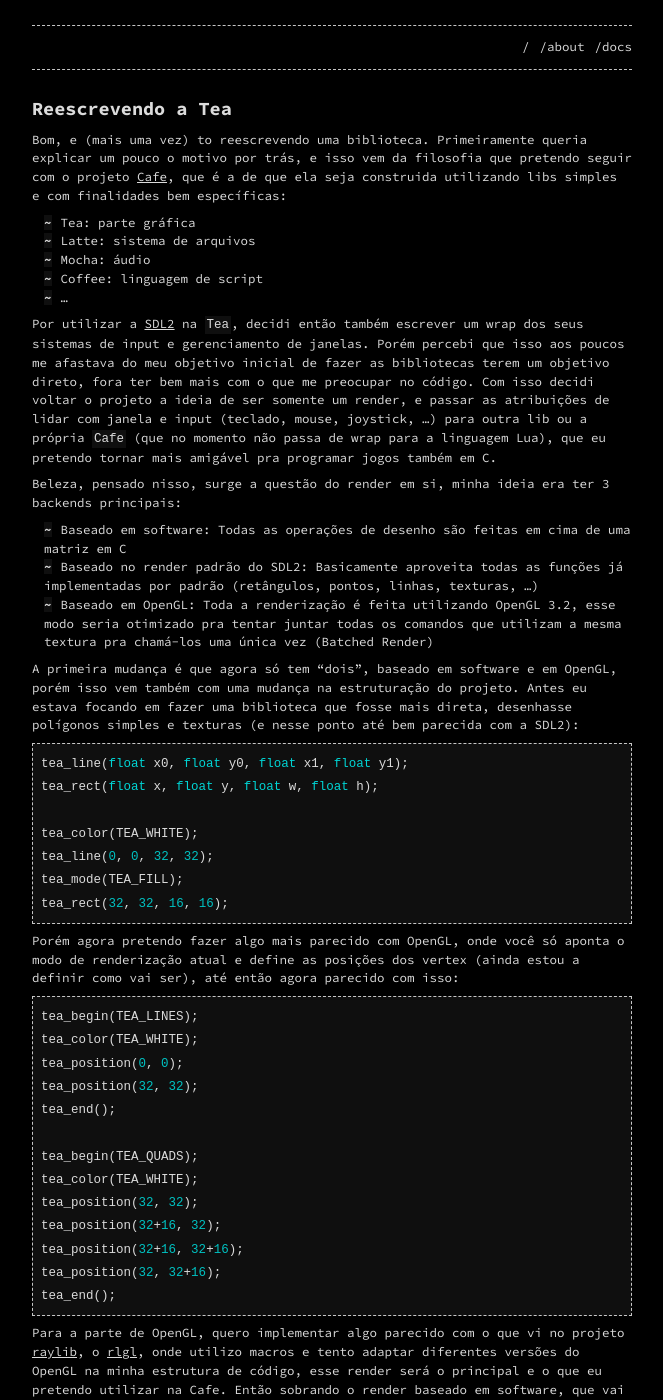
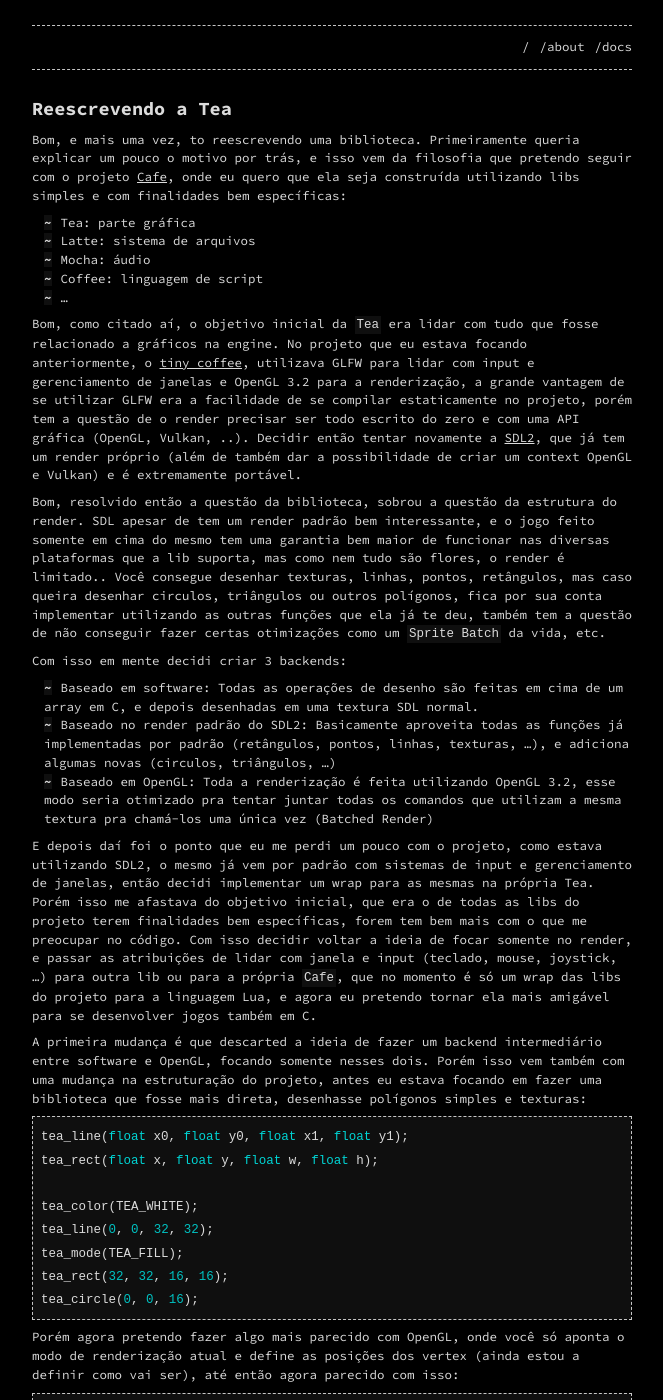
Before and after one commit to canoi12/canoi12.github.io, a Jekyll site: the page built from _posts/2021-08-05-reescrevendo-tea.md, in a window 1280 px wide and 1400 px high. Shown: the whole window, without its empty margins (308-971 px from the left). Built offline with Jekyll 4.4.1, drawn with Linux system fonts in a browser that asks for light colours; some of the changed text lies outside the part shown.

Commit message:
Update 'Reescreven a Tea'

````diff
--- a/_posts/2021-08-05-reescrevendo-tea.md
+++ b/_posts/2021-08-05-reescrevendo-tea.md
@@ -8,7 +8,7 @@ tags:
 - pt-br
 ---
 
-Bom, e (mais uma vez) to reescrevendo uma biblioteca. Primeiramente queria explicar um pouco o motivo por trás, e isso vem da filosofia que pretendo seguir com o projeto [Cafe](https://github.com/cafe-engine), que é a de que ela seja construida utilizando libs simples e com finalidades bem específicas:
+Bom, e mais uma vez, to reescrevendo uma biblioteca. Primeiramente queria explicar um pouco o motivo por trás, e isso vem da filosofia que pretendo seguir com o projeto [Cafe](https://github.com/cafe-engine), onde eu quero que ela seja construída utilizando libs simples e com finalidades bem específicas:
 
 - Tea: parte gráfica
 - Latte: sistema de arquivos
@@ -16,15 +16,19 @@ Bom, e (mais uma vez) to reescrevendo uma biblioteca. Primeiramente queria expli
 - Coffee: linguagem de script
 - ...
 
-Por utilizar a [SDL2](https://www.libsdl.org) na `Tea`, decidi então também escrever um wrap dos seus sistemas de input e gerenciamento de janelas. Porém percebi que isso aos poucos me afastava do meu objetivo inicial de fazer as bibliotecas terem um objetivo direto, fora ter bem mais com o que me preocupar no código. Com isso decidi voltar o projeto a ideia de ser somente um render, e passar as atribuições de lidar com janela e input (teclado, mouse, joystick, ...) para outra lib ou a própria `Cafe` (que no momento não passa de wrap para a linguagem Lua), que eu pretendo tornar mais amigável pra programar jogos também em C.
+Bom, como citado aí, o objetivo inicial da `Tea` era lidar com tudo que fosse relacionado a gráficos na engine. No projeto que eu estava focando anteriormente, o [tiny coffee](https://github.com/canoi12/tinycoffee), utilizava GLFW para lidar com input e gerenciamento de janelas e OpenGL 3.2 para a renderização, a grande vantagem de se utilizar GLFW era a facilidade de se compilar estaticamente no projeto, porém tem a questão de o render precisar ser todo escrito do zero e com uma API gráfica (OpenGL, Vulkan, ..). Decidir então tentar novamente a [SDL2](https://www.libsdl.org), que já tem um render próprio (além de também dar a possibilidade de criar um context OpenGL e Vulkan) e é extremamente portável.
 
-Beleza, pensado nisso, surge a questão do render em si, minha ideia era ter 3 backends principais:
+Bom, resolvido então a questão da biblioteca, sobrou a questão da estrutura do render. SDL apesar de tem um render padrão bem interessante, e o jogo feito somente em cima do mesmo tem uma garantia bem maior de funcionar nas diversas plataformas que a lib suporta, mas como nem tudo são flores, o render é limitado.. Você consegue desenhar texturas, linhas, pontos, retângulos, mas caso queira desenhar circulos, triângulos ou outros polígonos, fica por sua conta implementar utilizando as outras funções que ela já te deu, também tem a questão de não conseguir fazer certas otimizações como um `Sprite Batch` da vida, etc.
 
-- Baseado em software: Todas as operações de desenho são feitas em cima de uma matriz em C
-- Baseado no render padrão do SDL2: Basicamente aproveita todas as funções já implementadas por padrão (retângulos, pontos, linhas, texturas, ...)
+Com isso em mente decidi criar 3 backends:
+
+- Baseado em software: Todas as operações de desenho são feitas em cima de um array em C, e depois desenhadas em uma textura SDL normal.
+- Baseado no render padrão do SDL2: Basicamente aproveita todas as funções já implementadas por padrão (retângulos, pontos, linhas, texturas, ...), e adiciona algumas novas (circulos, triângulos, ...)
 - Baseado em OpenGL: Toda a renderização é feita utilizando OpenGL 3.2, esse modo seria otimizado pra tentar juntar todas os comandos que utilizam a mesma textura pra chamá-los uma única vez (Batched Render)
 
-A primeira mudança é que agora só tem "dois", baseado em software e em OpenGL, porém isso vem também com uma mudança na estruturação do projeto. Antes eu estava focando em fazer uma biblioteca que fosse mais direta, desenhasse polígonos simples e texturas (e nesse ponto até bem parecida com a SDL2):
+E depois daí foi o ponto que eu me perdi um pouco com o projeto, como estava utilizando SDL2, o mesmo já vem por padrão com sistemas de input e gerenciamento de janelas, então decidi implementar um wrap para as mesmas na própria Tea. Porém isso me afastava do objetivo inicial, que era o de todas as libs do projeto terem finalidades bem específicas, forem tem bem mais com o que me preocupar no código. Com isso decidir voltar a ideia de focar somente no render, e passar as atribuições de lidar com janela e input (teclado, mouse, joystick, ...) para outra lib ou para a própria `Cafe`, que no momento é só um wrap das libs do projeto para a linguagem Lua, e agora eu pretendo tornar ela mais amigável para se desenvolver jogos também em C.
+
+A primeira mudança é que descarted a ideia de fazer um backend intermediário entre software e OpenGL, focando somente nesses dois. Porém isso vem também com uma mudança na estruturação do projeto, antes eu estava focando em fazer uma biblioteca que fosse mais direta, desenhasse polígonos simples e texturas:
 
 ```c
 tea_line(float x0, float y0, float x1, float y1);
@@ -34,6 +38,7 @@ tea_color(TEA_WHITE);
 tea_line(0, 0, 32, 32);
 tea_mode(TEA_FILL);
 tea_rect(32, 32, 16, 16);
+tea_circle(0, 0, 16);
 ```
 
 Porém agora pretendo fazer algo mais parecido com OpenGL, onde você só aponta o modo de renderização atual e define as posições dos vertex (ainda estou a definir como vai ser), até então agora parecido com isso:
@@ -52,7 +57,20 @@ tea_position(32+16, 32);
 tea_position(32+16, 32+16);
 tea_position(32, 32+16);
 tea_end();
+
+tea_begin(TEA_TRIANGLES);
+// te vira
+tea_end();
 ```
-Para a parte de OpenGL, quero implementar algo parecido com o que vi no projeto [raylib](https://github.com/raysan5/raylib), o [rlgl](https://github.com/raysan5/raylib/blob/master/src/rlgl.h), onde utilizo macros e tento adaptar diferentes versões do OpenGL na minha estrutura de código, esse render será o principal e o que eu pretendo utilizar na Cafe. Então sobrando o render baseado em software, que vai ser mais um projeto secundário, onde quero estudar mais computação gráfica e escrever um rasterizador seguindo esse pipeline do OpenGL (quem sabe até sendo viável fazer jogos 2D e 3D simples, custa nada sonhar).
+
+E aí sim utilizando para fazer funções mais diretas na `Cafe`:
+
+```c
+cafe_mode(CAFE_FILL);
+cafe_color(255, 255, 255, 255);
+cafe_triangle(32, 0, 0, 32, 64, 32);
+```
+
+Para a parte de OpenGL, quero implementar algo parecido com o que vi no projeto [raylib](https://github.com/raysan5/raylib), o [rlgl](https://github.com/raysan5/raylib/blob/master/src/rlgl.h), onde utilizo macros e tento adaptar diferentes versões do OpenGL na minha estrutura de código, esse render será o principal e o que eu pretendo utilizar na `Cafe`. Então sobrando o render baseado em software, que vai ser nada mais que um projeto secundário, onde quero estudar mais computação gráfica e escrever um rasterizador seguindo esse pipeline do OpenGL (quem sabe até sendo viável fazer jogos 2D e 3D simples, custa nada sonhar).
 
 E é isto, pelo menos alguma atualização do andamento do projeto pra quem tiver interesse.
````
